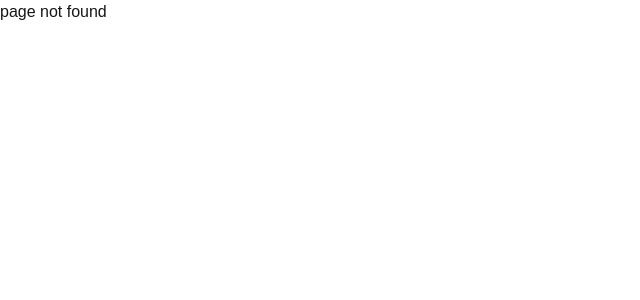
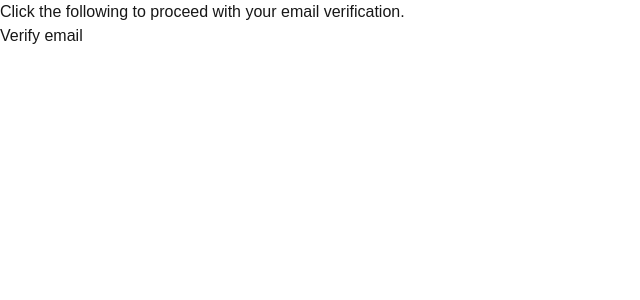
Before and after one commit to Ndzalo-Mathumbu/KickFlow, a Next.js app: page /verify-email in a window 1280 px wide. Before the commit this address had no page. Shown: the top 300 px of the page, without its empty margins (0-640 px from the left). Built offline with nearby package versions, Linux system fonts and the light colour scheme.

Commit message:
feat(auth): add email verification page and verification route

```diff
--- /dev/null
+++ b/app/_components/VerifyEmail.jsx
@@ -0,0 +1,9 @@
+const VerifyEmail = function () {
+  return (
+    <>
+      <h1>Click the following to proceed with your email verification.</h1>
+      <button>Verify email</button>
+    </>
+  );
+};
+export default VerifyEmail;
--- a/app/_lib/email.js
+++ b/app/_lib/email.js
@@ -1,3 +1,4 @@
+import Link from "next/link";
 import { Resend } from "resend";
 const resend = new Resend(process.env.RESEND_API_KEY);
 
@@ -17,7 +18,7 @@ export async function VerifyEmail(userEmail, userName, token) {
   await resend.emails.send({
     from: "KickFlow <onboarding@resend.dev>",
     to: userEmail,
-    subject: "Verify your KickFlow account.",
+    subject: "Verify your KickFlow account",
     html: `
       <h1>Welcome ${userName}</h1>
       <p>Thanks for joining KickFlow. Click the following button to verify your email.</p>
--- a/app/page.js
+++ b/app/page.js
@@ -21,9 +21,9 @@ import {
 const Home = async function () {
   return (
     <form action={checkout}>
-      <input type="hidden" name="productID" value="55" />
-      <input type="radio" name="preferedAddress" value="59" />
-      <input type="radio" name="preferedAddress" value="60" />
+      <input type="hidden" name="productID" value="14" />
+      <input type="radio" name="preferedAddress" value="61" />
+      <input type="radio" name="preferedAddress" value="62" />
 
       <label htmlFor="country">Country</label>
       <input
--- /dev/null
+++ b/app/verify-email/page.js
@@ -0,0 +1,7 @@
+import VerifyEmail from "../_components/VerifyEmail";
+
+const Page = function () {
+  return <VerifyEmail />;
+};
+
+export default Page;
```
